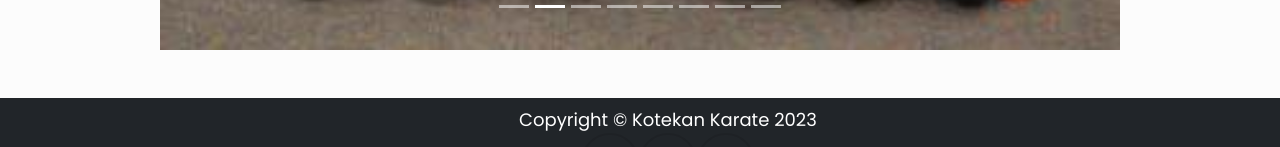
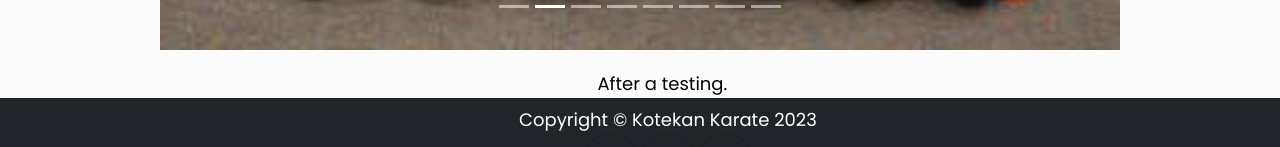
Before and after one commit to jebersole13/olddojosite, a React (Create React App) app: page /Pics in a window 1280 px wide. Shown: the part 1065-1212 px from the top of the page. Built offline with nearby package versions, Linux system fonts and the light colour scheme.

Commit message:
new caption

```diff
--- a/src/Components/Pages/Media/Pics.jsx
+++ b/src/Components/Pages/Media/Pics.jsx
@@ -21,7 +21,7 @@ function Pics() {
         <Carousel.Item>
           <img src="odlschool.jpg" alt="school" id='testing2007'/>
           <Carousel.Caption>
-
+       <p>After a testing.</p>
         </Carousel.Caption>
         </Carousel.Item>
         <Carousel.Item>
```
